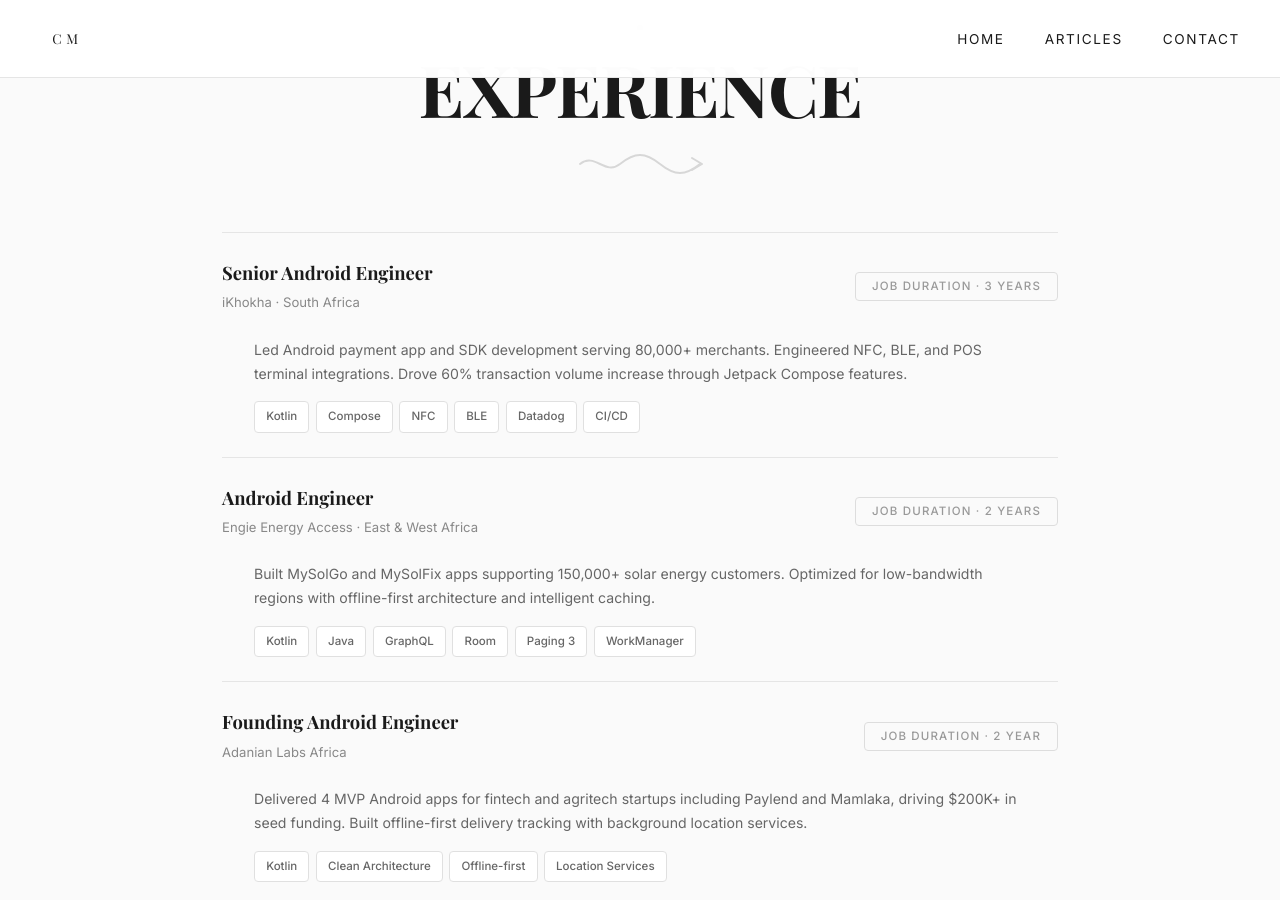
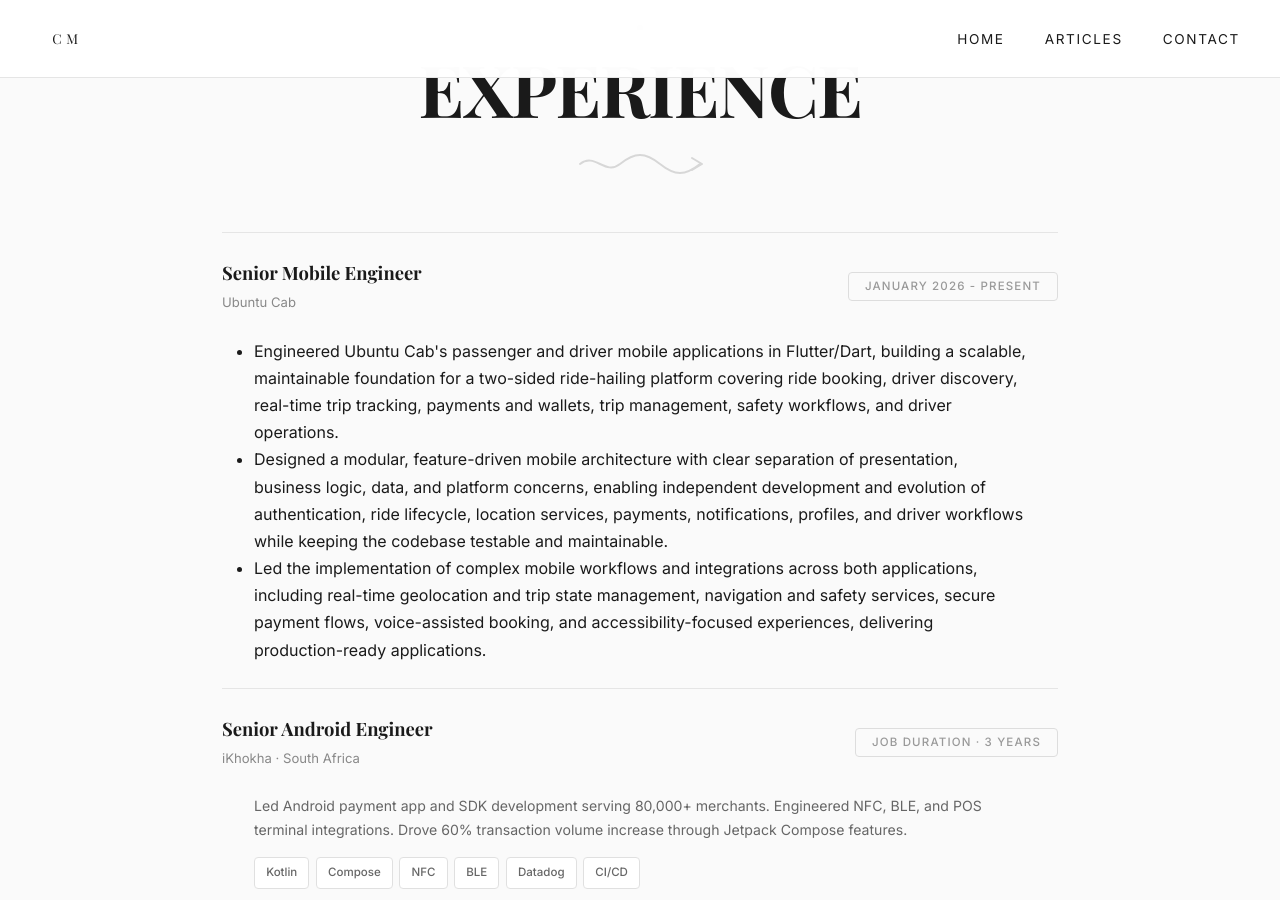
Before and after one commit to carolinemusyoka/portfolio, a Jekyll site: the page built from index.html, in a window 1280 px wide and 900 px high, scrolled down 1953 px. Built offline with Jekyll 4.4.1, drawn with Linux system fonts in a browser that asks for light colours; some web fonts are replaced.

Commit message:
Update index.html

```diff
--- a/index.html
+++ b/index.html
@@ -174,6 +174,23 @@ body_class: portfolio-page
   </div>
 
   <div class="pf-experience-list">
+    <div class="pf-exp-item pf-card-animate">
+      <div class="pf-exp-left">
+        <h3 class="pf-exp-company">Senior Mobile Engineer</h3>
+        <p class="pf-exp-location">Ubuntu Cab</p>
+      </div>
+      <div class="pf-exp-right">
+        <span class="pf-exp-duration">JANUARY 2026 - PRESENT</span>
+      </div>
+    </div>
+    <div class="pf-exp-detail pf-card-animate">
+      <ul>
+        <li>Engineered Ubuntu Cab's passenger and driver mobile applications in Flutter/Dart, building a scalable, maintainable foundation for a two-sided ride-hailing platform covering ride booking, driver discovery, real-time trip tracking, payments and wallets, trip management, safety workflows, and driver operations.</li>
+        <li>Designed a modular, feature-driven mobile architecture with clear separation of presentation, business logic, data, and platform concerns, enabling independent development and evolution of authentication, ride lifecycle, location services, payments, notifications, profiles, and driver workflows while keeping the codebase testable and maintainable.</li>
+        <li>Led the implementation of complex mobile workflows and integrations across both applications, including real-time geolocation and trip state management, navigation and safety services, secure payment flows, voice-assisted booking, and accessibility-focused experiences, delivering production-ready applications.</li>
+      </ul>
+    </div>
+
     <div class="pf-exp-item pf-card-animate">
       <div class="pf-exp-left">
         <h3 class="pf-exp-company">Senior Android Engineer</h3>
```
